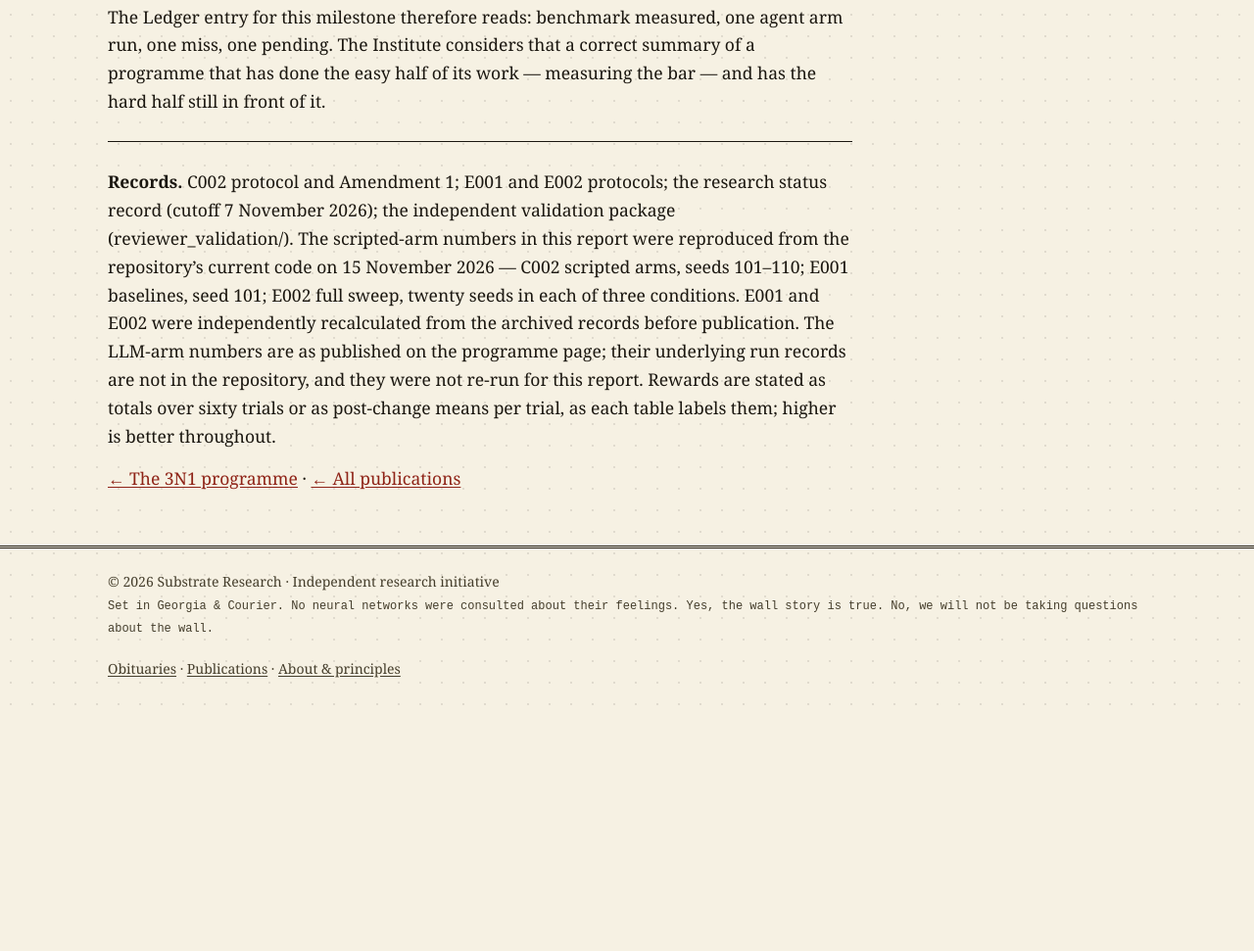
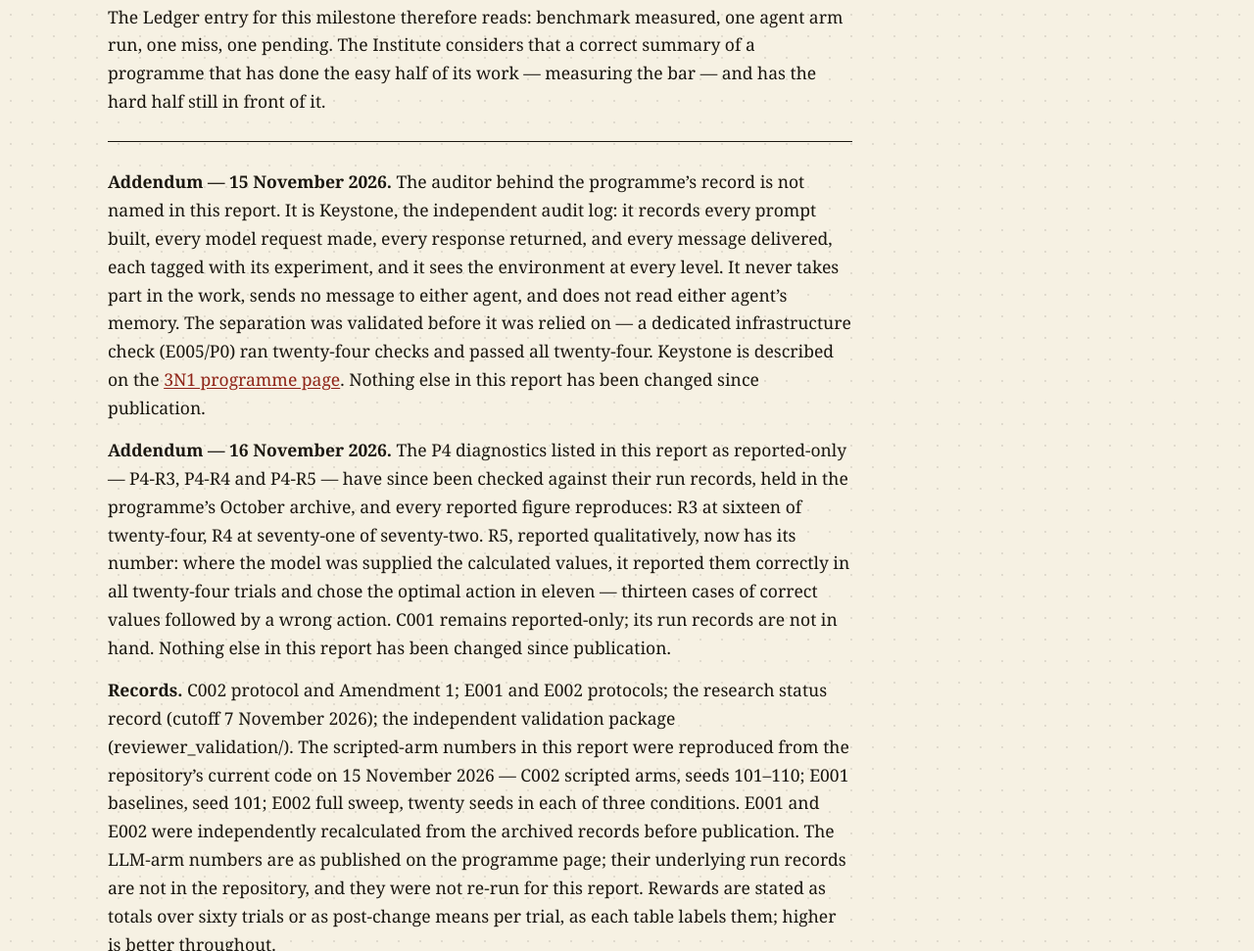
Before and after one commit to substrateresearch/substrateresearch.github.io, a plain HTML site: page publications/three-hundred-safe-decisions/index.html in a window 1280 px wide. Shown: the part 7278-8249 px from the top of the page at 98% size. Before the commit the page ends 8006 px from the top, so only its background shows below. Drawn offline with Linux system fonts and the light colour scheme.

Commit message:
3N1 report: Keystone addendum (15 Nov) and P4 verification addendum (16 Nov)

```diff
--- a/publications/three-hundred-safe-decisions/index.html
+++ b/publications/three-hundred-safe-decisions/index.html
@@ -80,6 +80,8 @@
 <p>What is pending: Vela&rsquo;s rerun; the completion of the LLM arms; and, if the arms are to test the protocol&rsquo;s null rather than merely the bar, an arm that separates memory from prompted history. A pass would be an agent arm beating the recency controller on both measures &mdash; median time-to-stable-optimal and post-change mean reward &mdash; across its seeds. Until then the milestone stands open, with one miss recorded and one arm still to run.</p>
 <p>The Ledger entry for this milestone therefore reads: benchmark measured, one agent arm run, one miss, one pending. The Institute considers that a correct summary of a programme that has done the easy half of its work &mdash; measuring the bar &mdash; and has the hard half still in front of it.</p>
 <hr class="rule">
+<p><strong>Addendum &mdash; 15 November 2026.</strong> The auditor behind the programme&rsquo;s record is not named in this report. It is Keystone, the independent audit log: it records every prompt built, every model request made, every response returned, and every message delivered, each tagged with its experiment, and it sees the environment at every level. It never takes part in the work, sends no message to either agent, and does not read either agent&rsquo;s memory. The separation was validated before it was relied on &mdash; a dedicated infrastructure check (E005/P0) ran twenty-four checks and passed all twenty-four. Keystone is described on the <a href="/projects/3n1/">3N1 programme page</a>. Nothing else in this report has been changed since publication.</p>
+<p><strong>Addendum &mdash; 16 November 2026.</strong> The P4 diagnostics listed in this report as reported-only &mdash; P4-R3, P4-R4 and P4-R5 &mdash; have since been checked against their run records, held in the programme&rsquo;s October archive, and every reported figure reproduces: R3 at sixteen of twenty-four, R4 at seventy-one of seventy-two. R5, reported qualitatively, now has its number: where the model was supplied the calculated values, it reported them correctly in all twenty-four trials and chose the optimal action in eleven &mdash; thirteen cases of correct values followed by a wrong action. C001 remains reported-only; its run records are not in hand. Nothing else in this report has been changed since publication.</p>
 <p><strong>Records.</strong> C002 protocol and Amendment 1; E001 and E002 protocols; the research status record (cutoff 7 November 2026); the independent validation package (reviewer_validation/). The scripted-arm numbers in this report were reproduced from the repository&rsquo;s current code on 15 November 2026 &mdash; C002 scripted arms, seeds 101&ndash;110; E001 baselines, seed 101; E002 full sweep, twenty seeds in each of three conditions. E001 and E002 were independently recalculated from the archived records before publication. The LLM-arm numbers are as published on the programme page; their underlying run records are not in the repository, and they were not re-run for this report. Rewards are stated as totals over sixty trials or as post-change means per trial, as each table labels them; higher is better throughout.</p>
 <p><a href="/projects/3n1/">&larr; The 3N1 programme</a> &middot; <a href="/publications/">&larr; All publications</a></p>
 </div></div>
```
